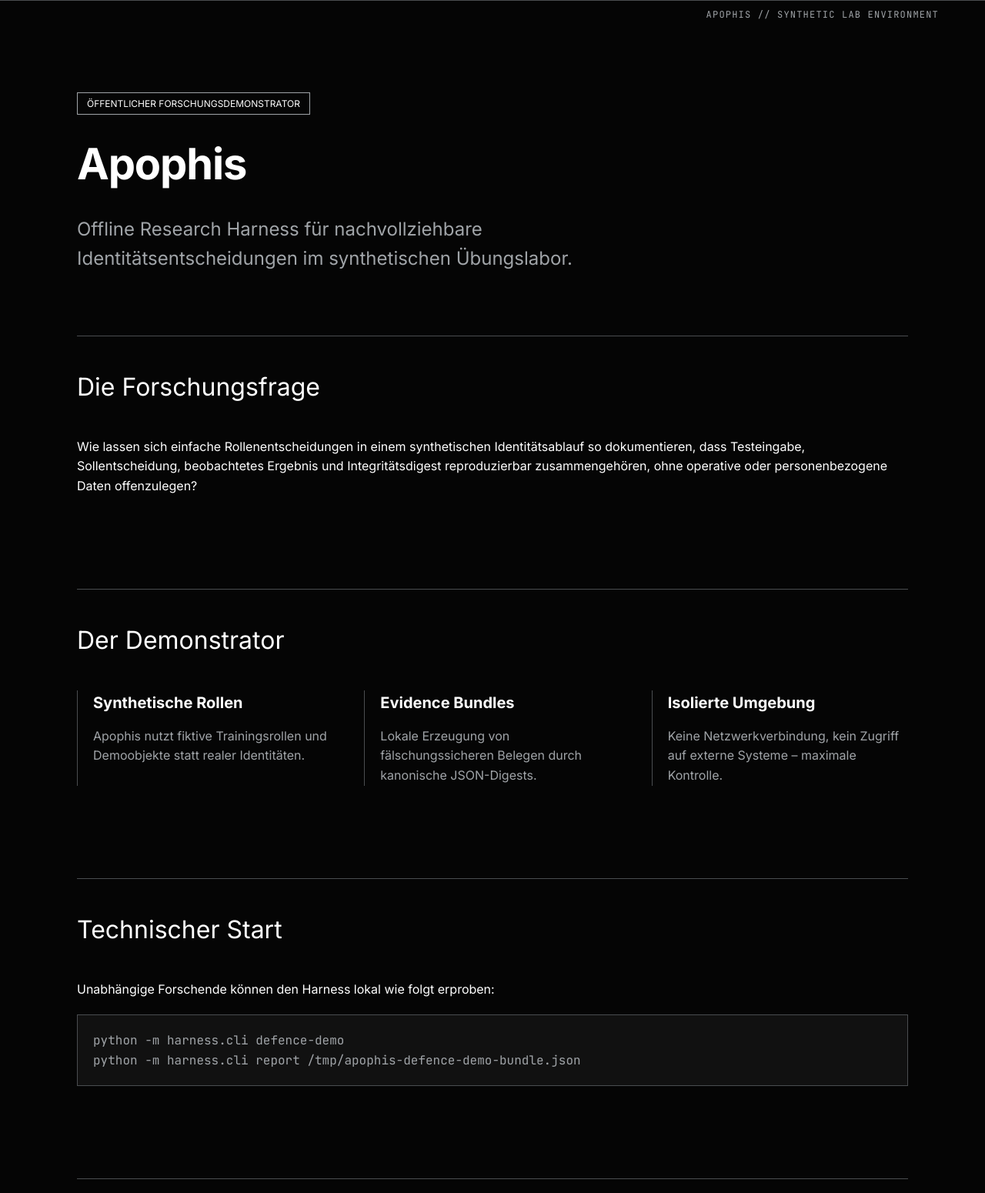
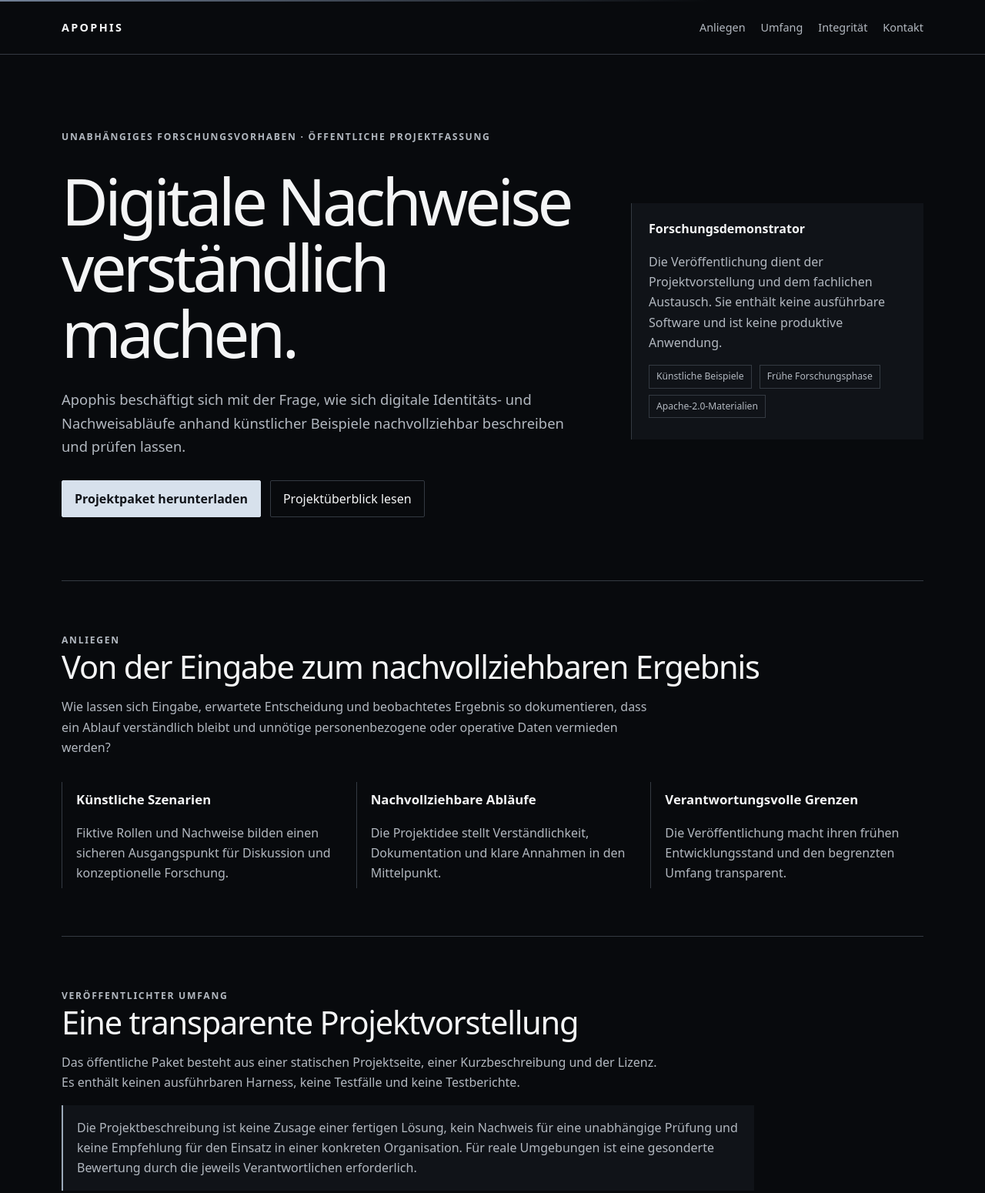
Before and after one commit to kava140982-max/Apophis3.1, a plain HTML site: page index.html in a window 1280 px wide. Shown: the top 1550 px of the page at 77% size. Drawn offline with Linux system fonts and the light colour scheme.

Commit message:
Prepare foundation-facing public release

```diff
--- a/index.html
+++ b/index.html
@@ -1,201 +1,428 @@
-<!DOCTYPE html>
+<!doctype html>
 <html lang="de">
   <head>
-    <meta charset="UTF-8">
-    <meta name="viewport" content="width=device-width, initial-scale=1.0">
-    <title>Apophis – Offline Research Harness</title>
-    <link rel="preconnect" href="https://fonts.googleapis.com">
-    <link rel="preconnect" href="https://fonts.gstatic.com" crossorigin>
-    <link href="https://fonts.googleapis.com/css2?family=Inter:wght@300;400;700&family=JetBrains+Mono:wght@400&display=swap" rel="stylesheet">
+    <meta charset="utf-8" />
+    <meta name="viewport" content="width=device-width, initial-scale=1" />
+    <meta
+      name="description"
+      content="Apophis ist ein unabhängiges Forschungsdemonstrator-Vorhaben zu nachvollziehbaren digitalen Identitäts- und Nachweisabläufen anhand künstlicher Beispiele."
+    />
+    <meta name="theme-color" content="#101522" />
+    <title>Apophis — nachvollziehbare digitale Nachweise</title>
     <style>
       :root {
-            --bg-piano: #050505;
-            --text-clear: #FFFFFF;
-            --text-silver: #A0A4A8;
-            --line-silver: #4A4D50;
-            --accent-white: #F2F2F2;
+        color-scheme: dark;
+        --bg: #080a0d;
+        --panel: #101318;
+        --text: #f4f5f6;
+        --muted: #b2b8c0;
+        --line: #343a42;
+        --accent: #d7e1ec;
+        --max: 1120px;
       }
 
       * {
-            margin: 0;
-            padding: 0;
         box-sizing: border-box;
       }
 
-        body {
-            background-color: var(--bg-piano);
-            color: var(--text-clear);
-            font-family: 'Inter', sans-serif;
-            line-height: 1.6;
-            overflow-x: hidden;
+      html {
+        scroll-behavior: smooth;
       }
 
-        .motif-bar {
-            position: fixed;
-            top: 0;
-            left: 0;
-            width: 100%;
-            height: 1px;
-            background: var(--line-silver);
-            z-index: 1000;
+      body {
+        margin: 0;
+        background: var(--bg);
+        color: var(--text);
+        font:
+          16px/1.65 system-ui,
+          -apple-system,
+          "Segoe UI",
+          sans-serif;
       }
 
-        .motif-text {
-            position: fixed;
-            top: 10px;
-            right: 60px;
-            font-family: 'JetBrains Mono', monospace;
-            font-size: 12px;
-            color: var(--text-silver);
-            letter-spacing: 0.1em;
-            z-index: 1000;
+      a {
+        color: inherit;
+        text-underline-offset: 4px;
+      }
+
+      a:focus-visible {
+        outline: 2px solid var(--accent);
+        outline-offset: 4px;
+      }
+
+      .wrap {
+        width: min(calc(100% - 40px), var(--max));
+        margin-inline: auto;
+      }
+
+      .topline {
+        height: 2px;
+        background: linear-gradient(90deg, #718096, transparent 72%);
+      }
+
+      .topbar {
+        padding: 22px 0;
+        border-bottom: 1px solid var(--line);
+      }
+
+      .nav {
+        display: flex;
+        align-items: center;
+        justify-content: space-between;
+        gap: 24px;
+      }
+
+      .brand {
+        color: var(--text);
+        font-size: 0.9rem;
+        font-weight: 750;
+        letter-spacing: 0.16em;
+        text-decoration: none;
+      }
+
+      .navlinks {
+        display: flex;
+        flex-wrap: wrap;
+        gap: 20px;
+      }
+
+      .navlinks a {
+        color: var(--muted);
+        font-size: 0.9rem;
+        text-decoration: none;
+      }
+
+      .navlinks a:hover {
+        color: var(--text);
       }
 
       main {
-            padding: 120px 60px;
-            max-width: 1200px;
-            margin: 0 auto;
+        padding-bottom: 48px;
+      }
+
+      .hero {
+        display: grid;
+        grid-template-columns: 1.35fr 0.75fr;
+        align-items: center;
+        gap: 56px;
+        padding: 92px 0 82px;
+      }
+
+      .eyebrow {
+        color: var(--muted);
+        font-size: 0.76rem;
+        font-weight: 650;
+        letter-spacing: 0.14em;
+        text-transform: uppercase;
       }
 
       h1 {
-            font-size: 56px;
-            font-weight: 700;
-            margin-bottom: 20px;
-            letter-spacing: -0.02em;
+        margin: 0.35em 0;
+        font-size: clamp(2.8rem, 7vw, 5.2rem);
+        font-weight: 520;
+        letter-spacing: -0.055em;
+        line-height: 1.03;
       }
 
-        .subtitle {
-            font-size: 24px;
-            color: var(--text-silver);
-            margin-bottom: 80px;
-            max-width: 800px;
+      .hero-copy {
+        max-width: 700px;
+        color: var(--muted);
+        font-size: 1.15rem;
+      }
+
+      .actions {
+        display: flex;
+        flex-wrap: wrap;
+        gap: 12px;
+        margin-top: 28px;
+      }
+
+      .button {
+        display: inline-block;
+        padding: 10px 16px;
+        border: 1px solid var(--line);
+        border-radius: 2px;
+        color: var(--text);
+        text-decoration: none;
+      }
+
+      .button:hover {
+        border-color: var(--accent);
+      }
+
+      .button.primary {
+        border-color: var(--accent);
+        background: var(--accent);
+        color: #101318;
+        font-weight: 650;
+      }
+
+      .button.primary:hover {
+        background: #fff;
+      }
+
+      .note {
+        padding: 20px 22px;
+        border-left: 1px solid var(--line);
+        background: var(--panel);
+      }
+
+      .note strong {
+        display: block;
+        margin-bottom: 8px;
+      }
+
+      .note p,
+      .lead {
+        color: var(--muted);
       }
 
       section {
-            margin-bottom: 120px;
-            border-top: 1px solid var(--line-silver);
-            padding-top: 40px;
+        padding: 62px 0;
+        border-top: 1px solid var(--line);
       }
 
       h2 {
-            font-size: 32px;
-            font-weight: 400;
-            margin-bottom: 40px;
+        margin: 0 0 14px;
+        font-size: clamp(1.8rem, 4vw, 2.6rem);
+        font-weight: 470;
+        letter-spacing: -0.03em;
+        line-height: 1.15;
+      }
+
+      h3 {
+        margin: 0.15em 0 0.45em;
+        font-size: 1.05rem;
+      }
+
+      .lead {
+        max-width: 780px;
+        margin-top: 0;
       }
 
       .grid {
         display: grid;
-            grid-template-columns: repeat(auto-fit, minmax(300px, 1fr));
-            gap: 40px;
+        grid-template-columns: repeat(3, 1fr);
+        gap: 28px;
+        margin-top: 32px;
       }
 
       .card {
-            border-left: 1px solid var(--line-silver);
-            padding-left: 20px;
-        }
-
-        .card h3 {
-            font-size: 20px;
-            margin-bottom: 15px;
+        padding: 6px 0 6px 18px;
+        border-left: 1px solid var(--line);
       }
 
       .card p {
-            color: var(--text-silver);
+        margin-bottom: 0;
+        color: var(--muted);
       }
 
-        .mono {
-            font-family: 'JetBrains Mono', monospace;
-            background: #111;
-            padding: 20px;
-            border: 1px solid var(--line-silver);
-            margin: 20px 0;
-            display: block;
-            color: var(--text-silver);
+      .label {
+        display: inline-block;
+        margin: 0 6px 8px 0;
+        padding: 4px 9px;
+        border: 1px solid var(--line);
+        color: var(--muted);
+        font-size: 0.76rem;
+      }
+
+      .callout {
+        max-width: 900px;
+        padding: 16px 18px;
+        border-left: 2px solid #9ba9b8;
+        background: var(--panel);
+        color: var(--muted);
+      }
+
+      .contact {
+        display: flex;
+        flex-wrap: wrap;
+        gap: 12px 28px;
       }
 
       footer {
-            padding: 60px;
-            border-top: 1px solid var(--line-silver);
         display: flex;
+        flex-wrap: wrap;
         justify-content: space-between;
-            font-size: 12px;
-            color: var(--text-silver);
+        gap: 16px;
+        padding: 26px 0 42px;
+        border-top: 1px solid var(--line);
+        color: var(--muted);
+        font-size: 0.88rem;
       }
 
-        a {
-            color: var(--text-clear);
-            text-decoration: none;
-            border-bottom: 1px solid var(--line-silver);
-            transition: border-color 0.3s;
+      @media (max-width: 760px) {
+        .hero {
+          grid-template-columns: 1fr;
+          gap: 32px;
+          padding: 64px 0;
+        }
+        .grid {
+          grid-template-columns: 1fr 1fr;
+        }
+        .nav {
+          align-items: flex-start;
+          flex-direction: column;
+        }
+        .navlinks {
+          gap: 12px 18px;
+        }
       }
 
-        a:hover {
-            border-color: var(--text-clear);
+      @media (max-width: 520px) {
+        .wrap {
+          width: min(calc(100% - 28px), var(--max));
+        }
+        .grid {
+          grid-template-columns: 1fr;
+        }
+        section {
+          padding: 46px 0;
+        }
+        .hero {
+          padding: 50px 0;
+        }
       }
 
-        .status-tag {
-            display: inline-block;
-            padding: 4px 12px;
-            border: 1px solid var(--text-silver);
-            font-size: 12px;
-            text-transform: uppercase;
-            margin-bottom: 20px;
+      @media (prefers-reduced-motion: reduce) {
+        html {
+          scroll-behavior: auto;
+        }
       }
     </style>
   </head>
   <body>
-    <div class="motif-bar"></div>
-    <div class="motif-text">APOPHIS // SYNTHETIC LAB ENVIRONMENT</div>
+    <div class="topline" aria-hidden="true"></div>
+    <header class="topbar">
+      <div class="wrap nav">
+        <a class="brand" href="#start" aria-label="Apophis Startseite"
+          >APOPHIS</a
+        >
+        <nav class="navlinks" aria-label="Hauptnavigation">
+          <a href="#anliegen">Anliegen</a>
+          <a href="#umfang">Umfang</a>
+          <a href="#integritaet">Integrität</a>
+          <a href="#kontakt">Kontakt</a>
+        </nav>
+      </div>
+    </header>
 
-    <main>
-        <div class="status-tag">Öffentlicher Forschungsdemonstrator</div>
-        <h1>Apophis</h1>
-        <p class="subtitle">Offline Research Harness für nachvollziehbare Identitätsentscheidungen im synthetischen Übungslabor.</p>
+    <main id="start" class="wrap">
+      <div class="hero">
+        <div>
+          <span class="eyebrow"
+            >Unabhängiges Forschungsvorhaben · öffentliche Projektfassung</span
+          >
+          <h1>Digitale Nachweise verständlich machen.</h1>
+          <p class="hero-copy">
+            Apophis beschäftigt sich mit der Frage, wie sich digitale
+            Identitäts- und Nachweisabläufe anhand künstlicher Beispiele
+            nachvollziehbar beschreiben und prüfen lassen.
+          </p>
+          <div class="actions">
+            <a class="button primary" href="Apophis_Alpha_2026-10-18.zip"
+              >Projektpaket herunterladen</a
+            >
+            <a class="button" href="README.md">Projektüberblick lesen</a>
+          </div>
+        </div>
+        <aside class="note">
+          <strong>Forschungsdemonstrator</strong>
+          <p>
+            Die Veröffentlichung dient der Projektvorstellung und dem fachlichen
+            Austausch. Sie enthält keine ausführbare Software und ist keine
+            produktive Anwendung.
+          </p>
+          <span class="label">Künstliche Beispiele</span>
+          <span class="label">Frühe Forschungsphase</span>
+          <span class="label">Apache-2.0-Materialien</span>
+        </aside>
+      </div>
 
-        <section id="reproducibility">
-            <h2>Die Forschungsfrage</h2>
-            <p>Wie lassen sich einfache Rollenentscheidungen in einem synthetischen Identitätsablauf so dokumentieren, dass Testeingabe, Sollentscheidung, beobachtetes Ergebnis und Integritätsdigest reproduzierbar zusammengehören, ohne operative oder personenbezogene Daten offenzulegen?</p>
-        </section>
-
-        <section id="demonstrator">
-            <h2>Der Demonstrator</h2>
+      <section id="anliegen">
+        <span class="eyebrow">Anliegen</span>
+        <h2>Von der Eingabe zum nachvollziehbaren Ergebnis</h2>
+        <p class="lead">
+          Wie lassen sich Eingabe, erwartete Entscheidung und beobachtetes
+          Ergebnis so dokumentieren, dass ein Ablauf verständlich bleibt und
+          unnötige personenbezogene oder operative Daten vermieden werden?
+        </p>
         <div class="grid">
-                <div class="card">
-                    <h3>Synthetische Rollen</h3>
-                    <p>Apophis nutzt fiktive Trainingsrollen und Demoobjekte statt realer Identitäten.</p>
-                </div>
-                <div class="card">
-                    <h3>Evidence Bundles</h3>
-                    <p>Lokale Erzeugung von fälschungssicheren Belegen durch kanonische JSON-Digests.</p>
-                </div>
-                <div class="card">
-                    <h3>Isolierte Umgebung</h3>
-                    <p>Keine Netzwerkverbindung, kein Zugriff auf externe Systeme – maximale Kontrolle.</p>
-                </div>
+          <article class="card">
+            <h3>Künstliche Szenarien</h3>
+            <p>
+              Fiktive Rollen und Nachweise bilden einen sicheren Ausgangspunkt
+              für Diskussion und konzeptionelle Forschung.
+            </p>
+          </article>
+          <article class="card">
+            <h3>Nachvollziehbare Abläufe</h3>
+            <p>
+              Die Projektidee stellt Verständlichkeit, Dokumentation und klare
+              Annahmen in den Mittelpunkt.
+            </p>
+          </article>
+          <article class="card">
+            <h3>Verantwortungsvolle Grenzen</h3>
+            <p>
+              Die Veröffentlichung macht ihren frühen Entwicklungsstand und den
+              begrenzten Umfang transparent.
+            </p>
+          </article>
         </div>
       </section>
 
-        <section id="start">
-            <h2>Technischer Start</h2>
-            <p>Unabhängige Forschende können den Harness lokal wie folgt erproben:</p>
-            <code class="mono">
-                python -m harness.cli defence-demo<br>
-                python -m harness.cli report /tmp/apophis-defence-demo-bundle.json
-            </code>
+      <section id="umfang">
+        <span class="eyebrow">Veröffentlichter Umfang</span>
+        <h2>Eine transparente Projektvorstellung</h2>
+        <p class="lead">
+          Das öffentliche Paket besteht aus einer statischen Projektseite, einer
+          Kurzbeschreibung und der Lizenz. Es enthält keinen ausführbaren
+          Harness, keine Testfälle und keine Testberichte.
+        </p>
+        <p class="callout">
+          Die Projektbeschreibung ist keine Zusage einer fertigen Lösung, kein
+          Nachweis für eine unabhängige Prüfung und keine Empfehlung für den
+          Einsatz in einer konkreten Organisation. Für reale Umgebungen ist eine
+          gesonderte Bewertung durch die jeweils Verantwortlichen erforderlich.
+        </p>
       </section>
 
-        <section id="contact">
-            <h2>Kontakt für Forschungskooperationen</h2>
-            <p>Wir laden Stiftungen und Forschungseinrichtungen ein, Feedback zu Reviewbarkeit und Datenminimierung zu geben.</p>
-            <p style="margin-top: 20px;">
-                E-Mail: <a href="mailto:kava140982@gmail.com">kava140982@gmail.com</a>
+      <section id="integritaet">
+        <span class="eyebrow">Datei und Prüfsumme</span>
+        <h2>Öffentliches Projektpaket</h2>
+        <p class="lead">
+          Die SHA-256-Prüfsumme ermöglicht den Vergleich der heruntergeladenen
+          Datei mit dem veröffentlichten Byte-Stand. Sie sagt für sich allein
+          nichts über Herkunft, Sicherheit oder unabhängige Prüfung aus.
         </p>
+        <div class="actions">
+          <a class="button primary" href="Apophis_Alpha_2026-10-18.zip"
+            >ZIP herunterladen</a
+          >
+          <a class="button" href="Apophis_Alpha_2026-10-18.zip.sha256"
+            >SHA-256-Datei ansehen</a
+          >
+          <a class="button" href="https://github.com/kava140982-max/Apophis3.1"
+            >GitHub-Repository</a
+          >
+        </div>
+      </section>
+
+      <section id="kontakt">
+        <span class="eyebrow">Kontakt</span>
+        <h2>Fachlicher Austausch</h2>
+        <p class="lead">Für Fragen und Rückmeldungen zum Forschungsvorhaben:</p>
+        <div class="contact">
+          <strong>Kai Valenta</strong>
+          <a href="mailto:kava1140982@gmail.com">kava1140982@gmail.com</a>
+        </div>
       </section>
     </main>
 
-    <footer>
-        <div>© Kai Valenta | kava140982@gmail.com</div>
-        <div>2026 // RESEARCH ONLY</div>
+    <footer class="wrap">
+      <div>© 2026 Kai Valenta · Apophis</div>
+      <div>Unabhängiges Forschungsvorhaben · frühe Phase</div>
     </footer>
   </body>
 </html>
```
Also changed, not shown: 4 other files. Lines whose indentation alone changed are shown as unchanged.
